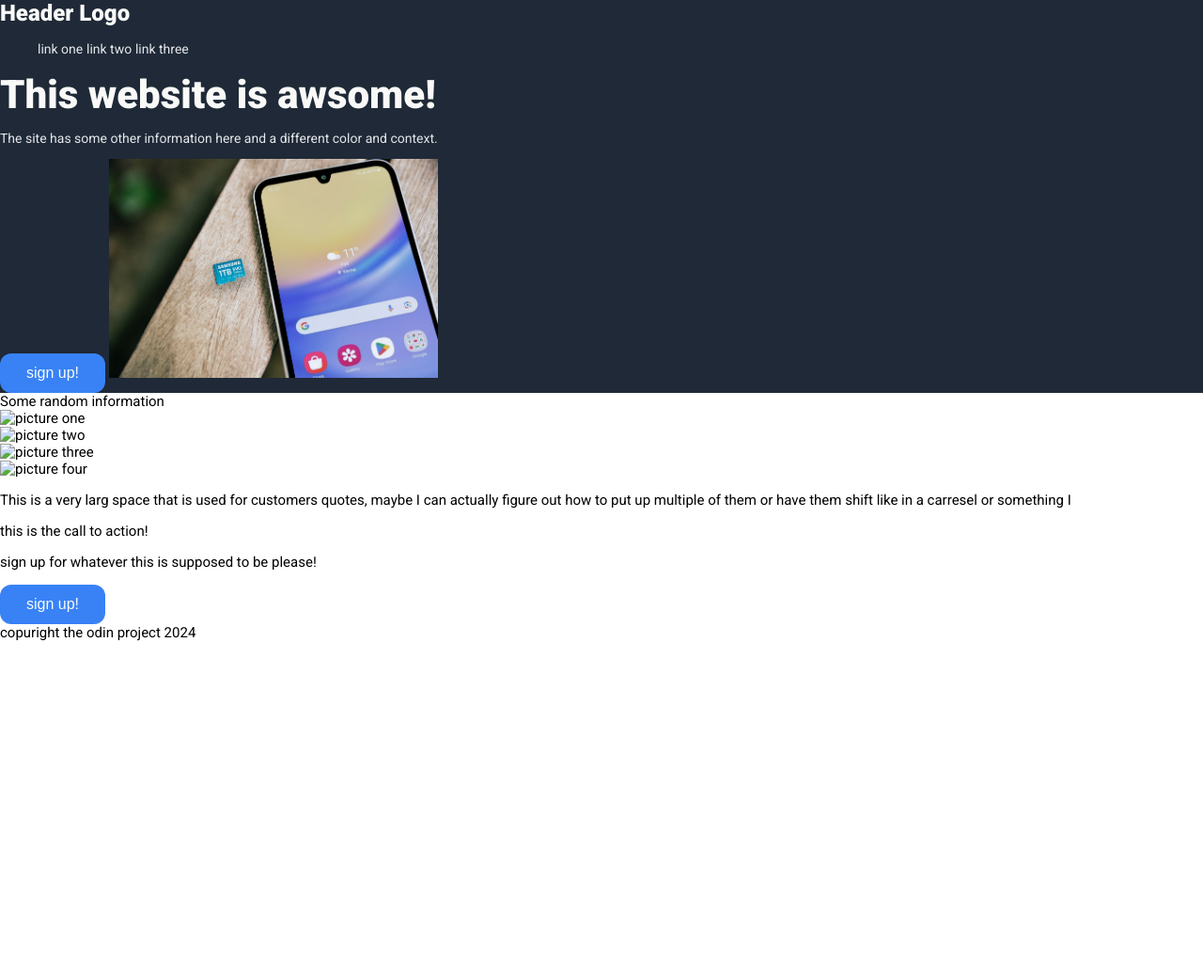
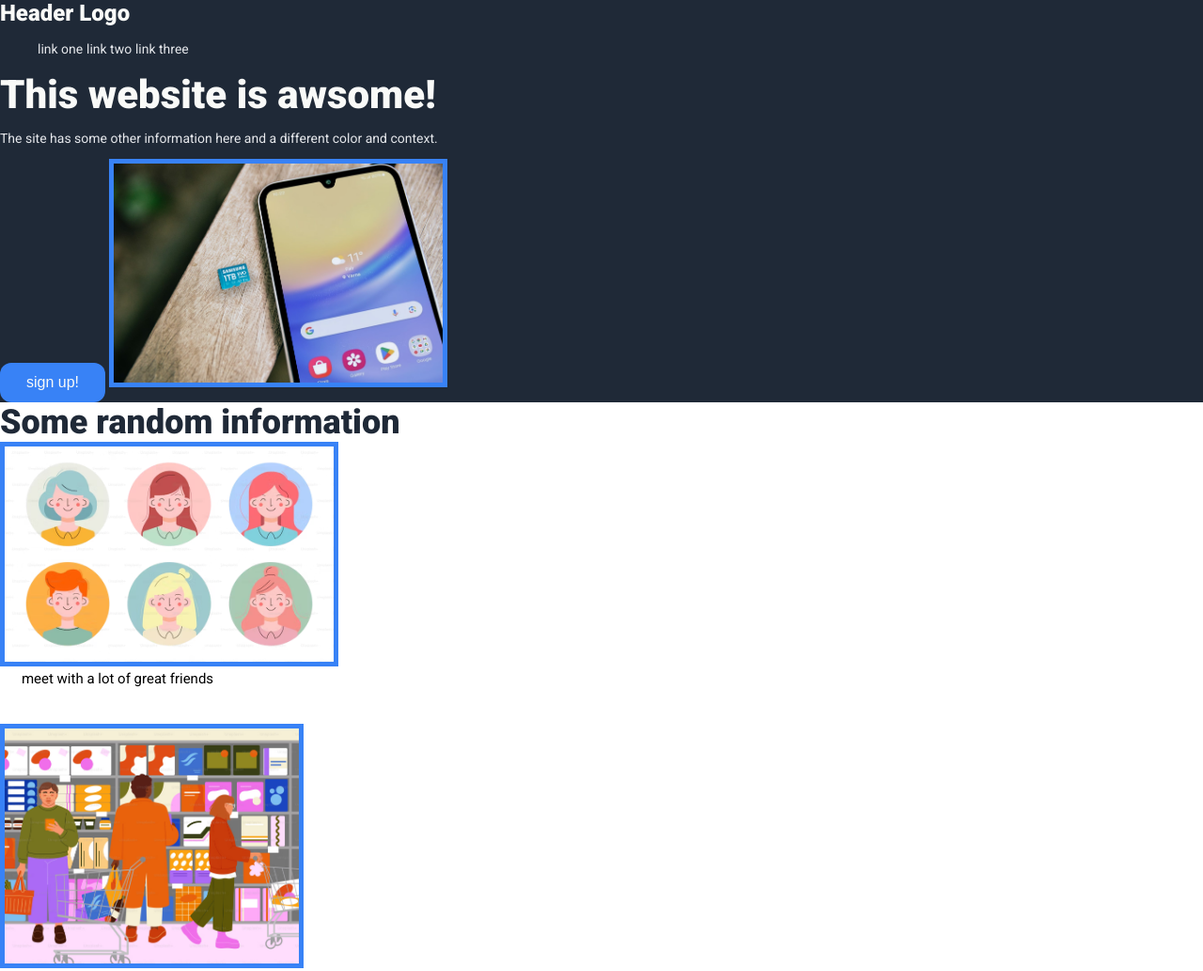
Before and after one commit to JasonEllsworth/heroPage, a plain HTML site: page index.html in a window 1280 px wide. Shown: the top 1033 px of the page at 94% size. Before the commit the page ends 800 px from the top, so only its background shows below. Drawn offline with Linux system fonts and the light colour scheme.

Commit message:
Finished the css styling, only thing left is to start flexing elements into position.

```diff
--- a/index.html
+++ b/index.html
@@ -30,7 +30,7 @@
             <p class="h-second-text">The site has some other information here and
                 a different color and context.
             </p>
-            <button>
+            <button class="header-button">
                 sign up!
             </button>
             <img src="./imgs/samsungmemphone.avif" alt="placeholder image">
@@ -40,38 +40,43 @@
 
     <!--Random information section-->
     <div class="container-two">
-        Some random information
+       <div class="random-info-header"> Some random information</div>
 
         <div class="card">
-            <img src="#" alt="picture one">
+            <img src="./imgs/randompeopleill.avif" alt="picture one">
+            meet with a lot of great friends
         </div>
         <div class ="card">
-            <img src="#" alt="picture two">
+            <img src="./imgs/randompeopleshopill.avif" alt="picture two">
+            go shopping with them!
+
         </div>
         <div class="card">
-            <img src="#" alt="picture three">
+            <img src="./imgs/walkinghillill.avif" alt="picture three">
+            <figcaption>then maybe go hiking with them, I dunno.</figcaption>
         </div>
         <div class="card">
-            <img src="#" alt="picture four">
-
+            <img src="./imgs/premium_vector-1730127705771-2184d23f2445.avif" alt="picture four">
+            then go back home and cover up because they all cray cray.
         </div>
     </div>
 
     <div class="container-three">
-        <p>This is a very larg space that is used for customers quotes,
+        <p class="quote">This is a very larg space that is used for customers quotes,
             maybe I can actually figure out how to put up multiple of them
             or have them shift like in a carresel or something I
         </p>
+        <p class="quotent">- That one guy</p>
     </div>
 
-    <div class="container 4">
+    <div class="container-4">
         this is the call to action!
         <p>sign up for whatever this is supposed to be please!</p>
         <button class="call-to-action-butt">sign up!</button>
     </div>
 
     <div class="footer">
-        copuright the odin project 2024
+        copyright the odin project 2024
     </div>
 </body>
 </html>
--- a/style.css
+++ b/style.css
@@ -37,7 +37,7 @@ ul a {
     font-size: 14px;
 }
 
-button {
+.header-button {
     background-color: #3882F6;
     color: #F9FAF8;
     border: none;
@@ -49,10 +49,57 @@ button {
 }
 
 img {
-
+    border: 5px solid #3882F6;
     max-width: 350px;
     max-height: 250px;
 
 }
 
 /*box # 2*/
+
+.card {
+
+    width: 250px;
+    height: 250px;
+    text-align: center;
+    padding-bottom: 50px;
+
+}
+
+.random-info-header {
+    font-size: 36px;
+    color: #1f2937;
+    font-weight: 900;
+}
+
+.container-three {
+    background-color: #E5E7EB;
+}
+
+.quote {
+    font-size: 36px;
+    font-style:  italic;
+    font-weight: lighter;
+    color: #1f2937;
+}
+
+.container-4 {
+    background-color: #3882F6;
+    color: #F9FAF8;
+}
+
+.call-to-action-butt {
+    background-color: #3882F6;
+    color: #F9FAF8;
+    border: 1px solid #F9FAF8;
+    padding: 12px 28px;
+    text-align: center;
+    text-decoration: none;
+    font-size: 16px;
+    border-radius: 12px;
+}
+
+.footer {
+    background-color:#1f2937;
+    color: #E5E7EB;
+}
```
Also changed, not shown: imgs/premium_vector-1730127705771-2184d23f2445.avif (added), imgs/randompeopleill.avif (added), imgs/randompeopleshopill.avif (added), imgs/walkinghillill.avif (added).
